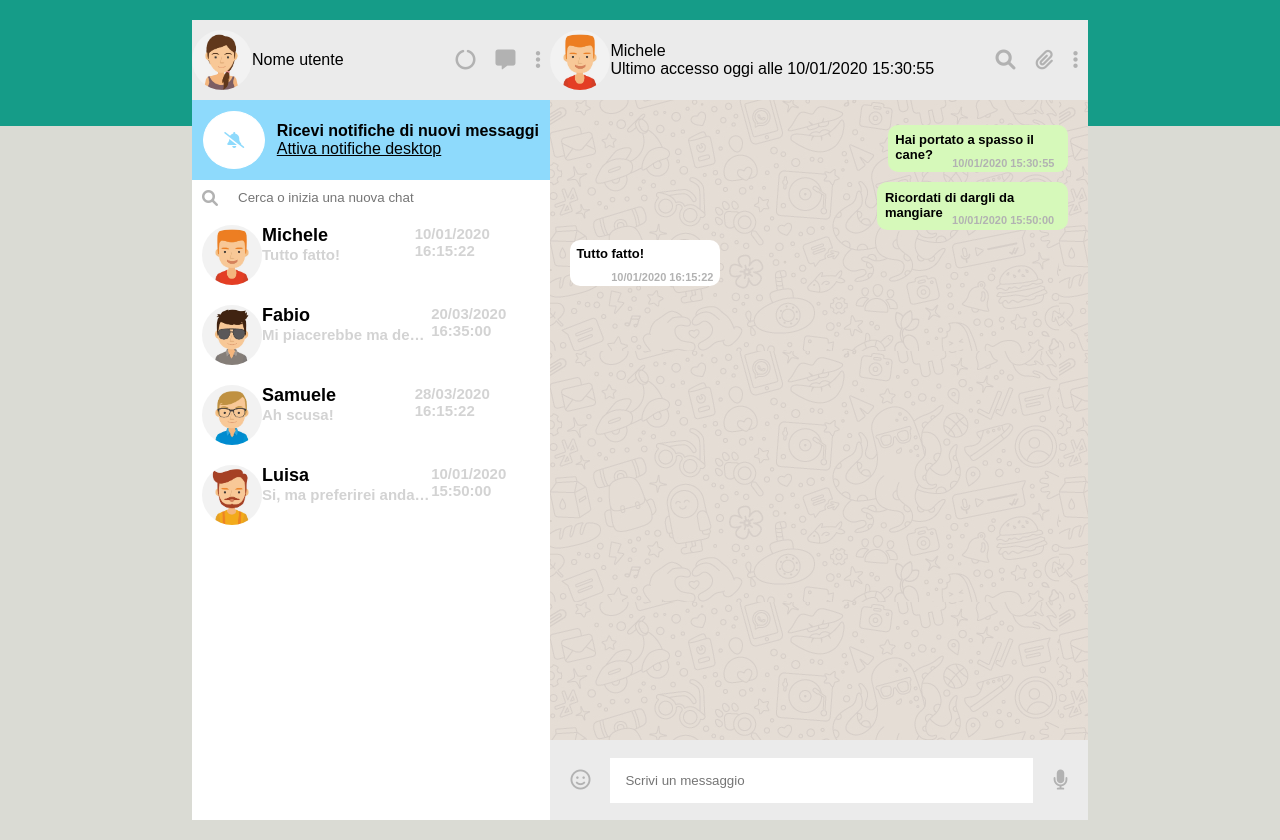
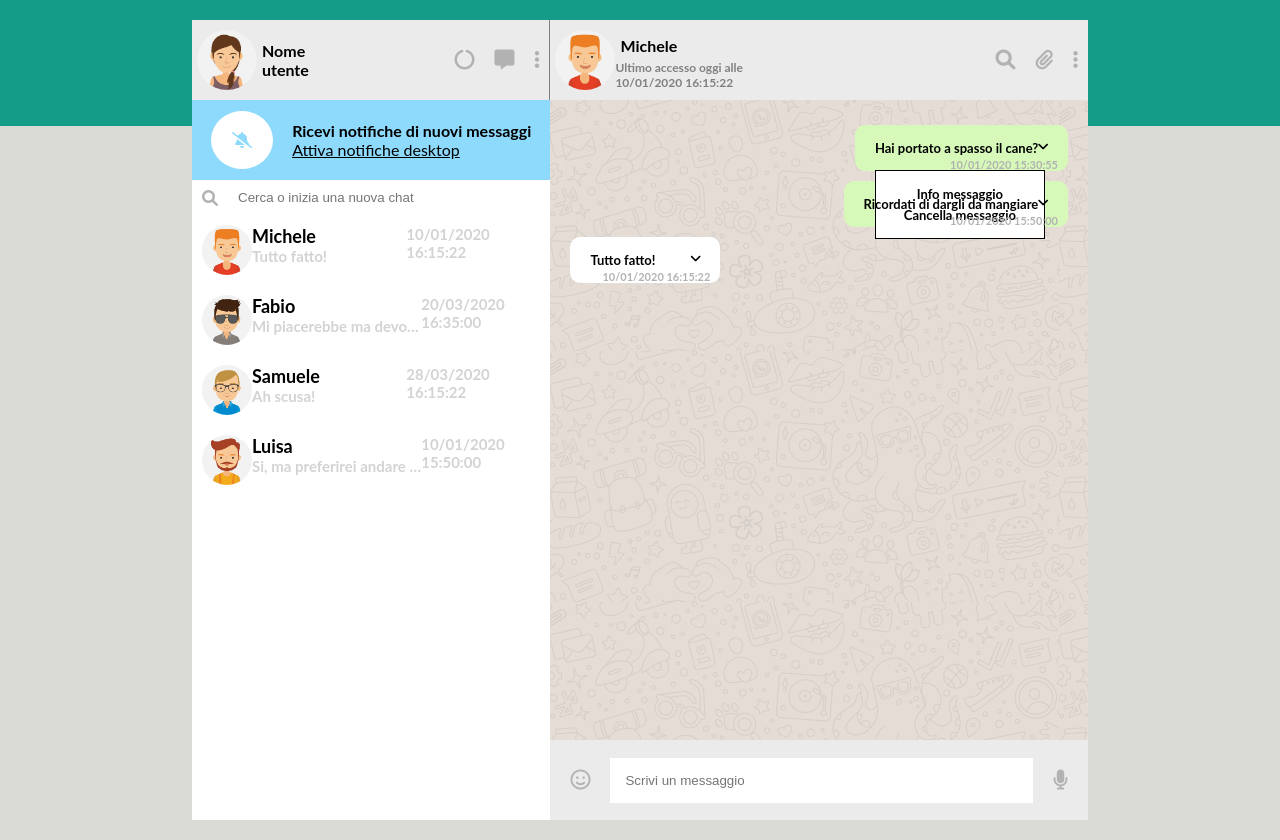
Before and after one commit to Afrodario/vue-boolzapp, a plain HTML site: page index.html in a window 1280 px wide. Drawn offline with nearby package versions, Linux system fonts and the light colour scheme.

Commit message:
Inserite date più prova con dropdown menu

```diff
--- a/index.html
+++ b/index.html
@@ -114,7 +114,7 @@
                             <div class="contact-details flex">
                                 <span>{{contacts[active].name}}</span>
                                 <p>Ultimo accesso oggi alle
-                                    {{contacts[active].messages[active].date}}</p>
+                                    {{contacts[active].messages.at(-1).date}}</p>
                             </div>
                         </div>
 
@@ -134,10 +134,19 @@
                         <ul class="conversation-list flex">
                             <li v-for="(message, index) in contacts[active].messages"
                                 :class="message.status == 'sent'?'user-msg':'contact-msg' ">
-                                <div class="message">
-                                    {{message.text}}
+                                <div class="message flex">
+                                    <p>{{message.text}}</p>
+                                    <i class="fa-solid fa-angle-down"
+                                        @click="showDrop(index)"></i>
+                                        <div class="dropdown"
+                                            v-if="show == index">
+                                            <ul>
+                                                <li>Info messaggio</li>
+                                                <li>Cancella messaggio</li>
+                                            </ul>
+                                        </div>
                                     <div class="message-date" >
-                                        {{message.date}}
+                                        <p>{{message.date}}</p>
                                     </div>
                                 </div>
                             </li>
@@ -172,6 +181,8 @@
     <!-- Fine container vue -->
 
     <script src="https://cdn.jsdelivr.net/npm/vue@2.6.14/dist/vue.js"></script>
+    <script src="https://unpkg.com/dayjs@1.8.21/dayjs.min.js"></script>
+    <script>dayjs().format()</script>
     <script type="text/javascript" src="main.js"></script>
 </body>
 </html>
--- a/main.js
+++ b/main.js
@@ -90,6 +90,7 @@ const app = new Vue(
             active: 0,
             newMsg: "",
             search: "",
+            show: ""
         },
 
         methods: {
@@ -102,7 +103,7 @@ const app = new Vue(
                 let inputMsg = this.contacts[this.active].messages;
                 inputMsg.push(
                     {
-                        date: 'segnaposto',
+                        date: dayjs().format("DD/MM/YYYY HH:mm:ss"),
                         text: this.newMsg,
                         status: 'sent'
                     }
@@ -111,7 +112,7 @@ const app = new Vue(
                 setTimeout(function() {
                     inputMsg.push(
                         {
-                            date: 'segnaposto',
+                            date: dayjs().format("DD/MM/YYYY HH:mm:ss"),
                             text: "ok",
                             status: 'received'
                         }
@@ -120,6 +121,11 @@ const app = new Vue(
                 , 1000)
             },
 
+            showDrop(index) {
+                console.log(index);
+                this.show = index;
+            }
+
         }
     }
 );
--- a/style.css
+++ b/style.css
@@ -6,7 +6,7 @@
 }
 
 body {
-    font-family: sans-serif;
+    font-family: 'Lato', sans-serif;
 }
 
 .debug {
@@ -17,23 +17,17 @@ body {
     display: flex;
 }
 
-img {
-    width: 60px;
-    border-radius: 50%;
-}
-
 ul {
     list-style-type: none;
 }
 
 .message {
-    height: 40px;
     font-weight: bold;
     font-size: 13px;
-    padding: 2%;
-    margin: 2%;
+    padding: 15px 20px;
     min-width: 150px;
     position: relative;
+    justify-content: space-between;
 }
 
 .message-date {
@@ -54,6 +48,21 @@ ul {
     background-color: white;
     align-self: flex-start;
     border-radius: 10px;
+}
+
+.active {
+    background-color: #eaeaea;
+}
+
+.dropdown {
+    border: 1px solid black;
+    position: absolute;
+    background-color: white;
+    top: 45px;
+    box-shadow: black;
+    min-width: 170px;
+    text-align: center;
+    padding: 10px;
 }
 
 /* Regole main */
@@ -92,11 +101,24 @@ main {
     background-color: #ebebeb;
     min-height: 10%;
     justify-content: space-between;
+    border-right: 1px solid gray;
 }
 
 .user-avatar {
     justify-content: center;
     align-items: center;
+    width: 40%;
+    padding: 5px;
+}
+
+.user-avatar img {
+    width: 60px;
+    border-radius: 50%;
+}
+
+.user-avatar span {
+    font-weight: bold;
+    padding: 5px;
 }
 
 .user-icons {
@@ -150,6 +172,11 @@ main {
     cursor: pointer;
 }
 
+.contact-list img {
+    width: 50px;
+    border-radius: 50%;
+}
+
 .search-input {
     width: 100%;
     background-color: white;
@@ -188,6 +215,16 @@ main {
     text-overflow: ellipsis;
 }
 
+.contact-details span {
+    font-weight: bold;
+}
+
+.contact-details p {
+    color: gray;
+    font-weight: bold;
+    font-size: 12px;
+}
+
 /* Regole pannelli destra */
 .active-panel {
     background-color: #ebebeb;
@@ -204,6 +241,7 @@ main {
     min-height: 80%;
     flex-direction: column;
     padding: 20px;
+    overflow-y: scroll;
 }
 
 .conversation-list {
```
